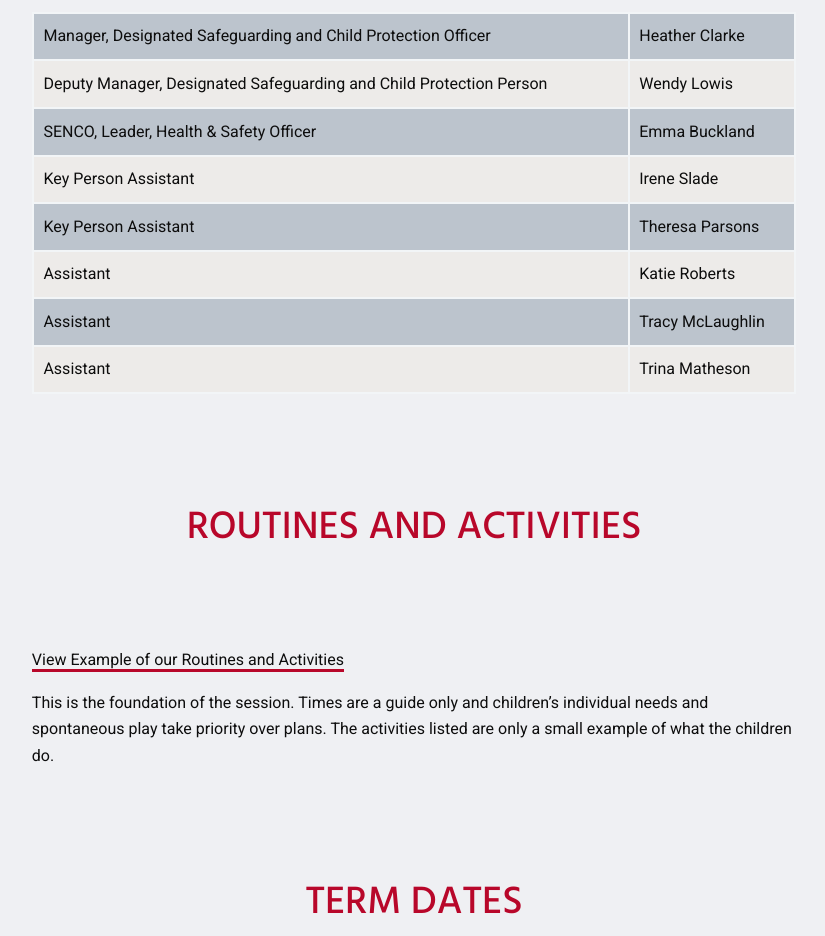
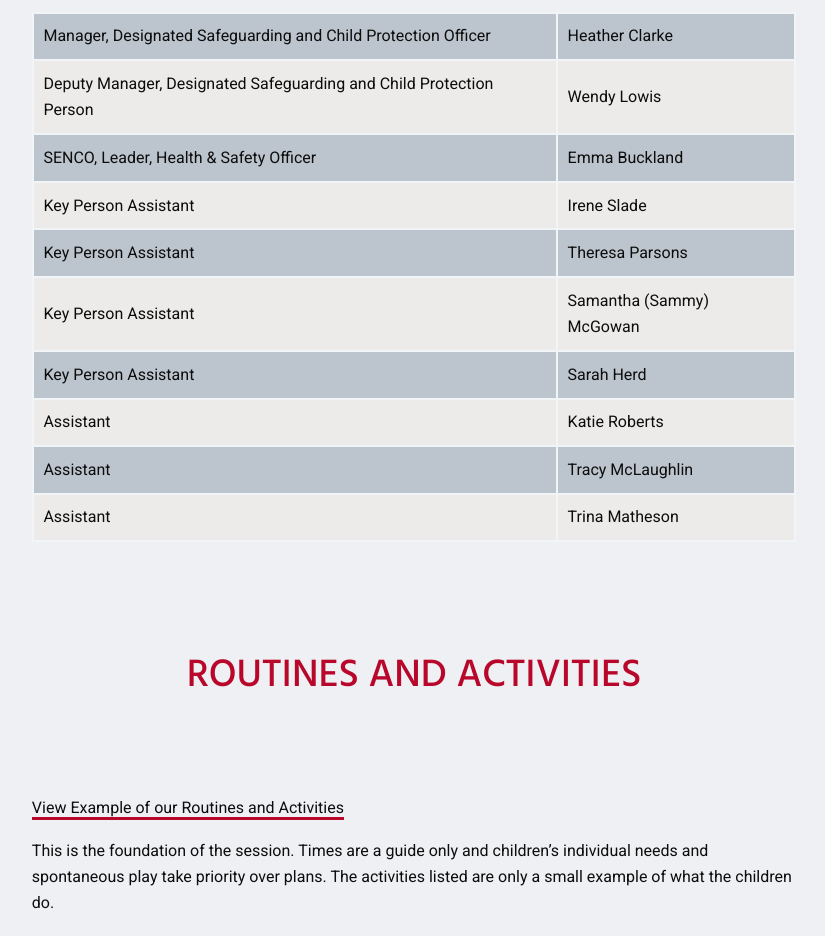
Before and after one commit to southwatervillagepreschool/svhps2020web, a Gatsby site: page /about in a window 1280 px wide. Shown: the part 9167-10103 px from the top of the page, without its empty margins (226-1051 px from the left). Built offline with nearby package versions, Linux system fonts and the light colour scheme; Gatsby itself is replaced by a stand-in of ours; some packages are replaced by stand-ins of ours.

Commit message:
staff changes

```diff
--- a/src/editable-content/about/ourStaff.md
+++ b/src/editable-content/about/ourStaff.md
@@ -15,6 +15,8 @@ A daily staff rota is displayed on the parent notice board in the preschool.
 | SENCO, Leader, Health & Safety Officer                              | Emma Buckland    |
 | Key Person Assistant                                                | Irene Slade      |
 | Key Person Assistant                                                | Theresa Parsons  |
+| Key Person Assistant                                                | Samantha (Sammy)  McGowan  |
+| Key Person Assistant                                                | Sarah Herd  |
 | Assistant                                                           | Katie Roberts    |
 | Assistant                                                           | Tracy McLaughlin |
 | Assistant                                                           | Trina Matheson   |
```
